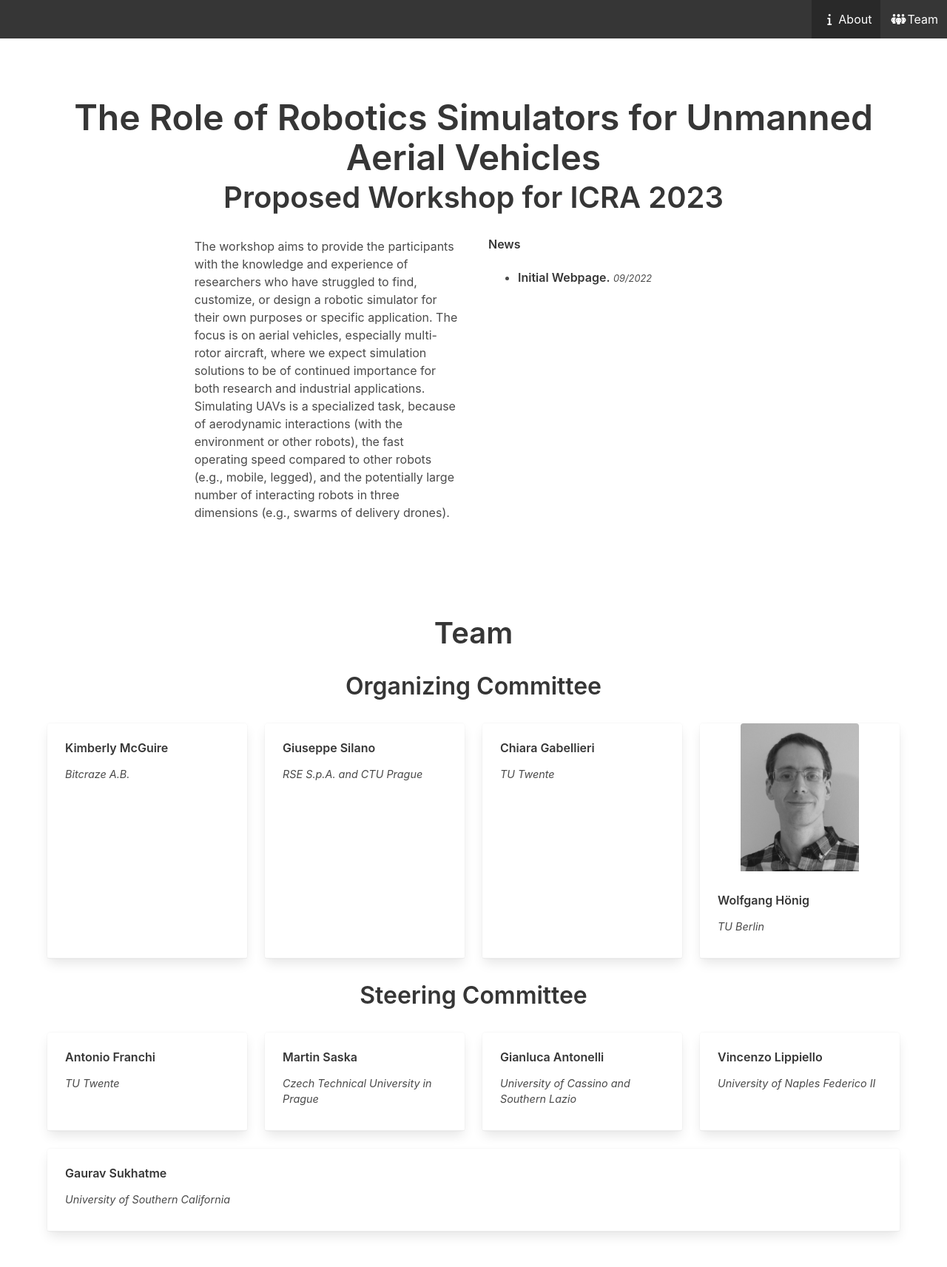
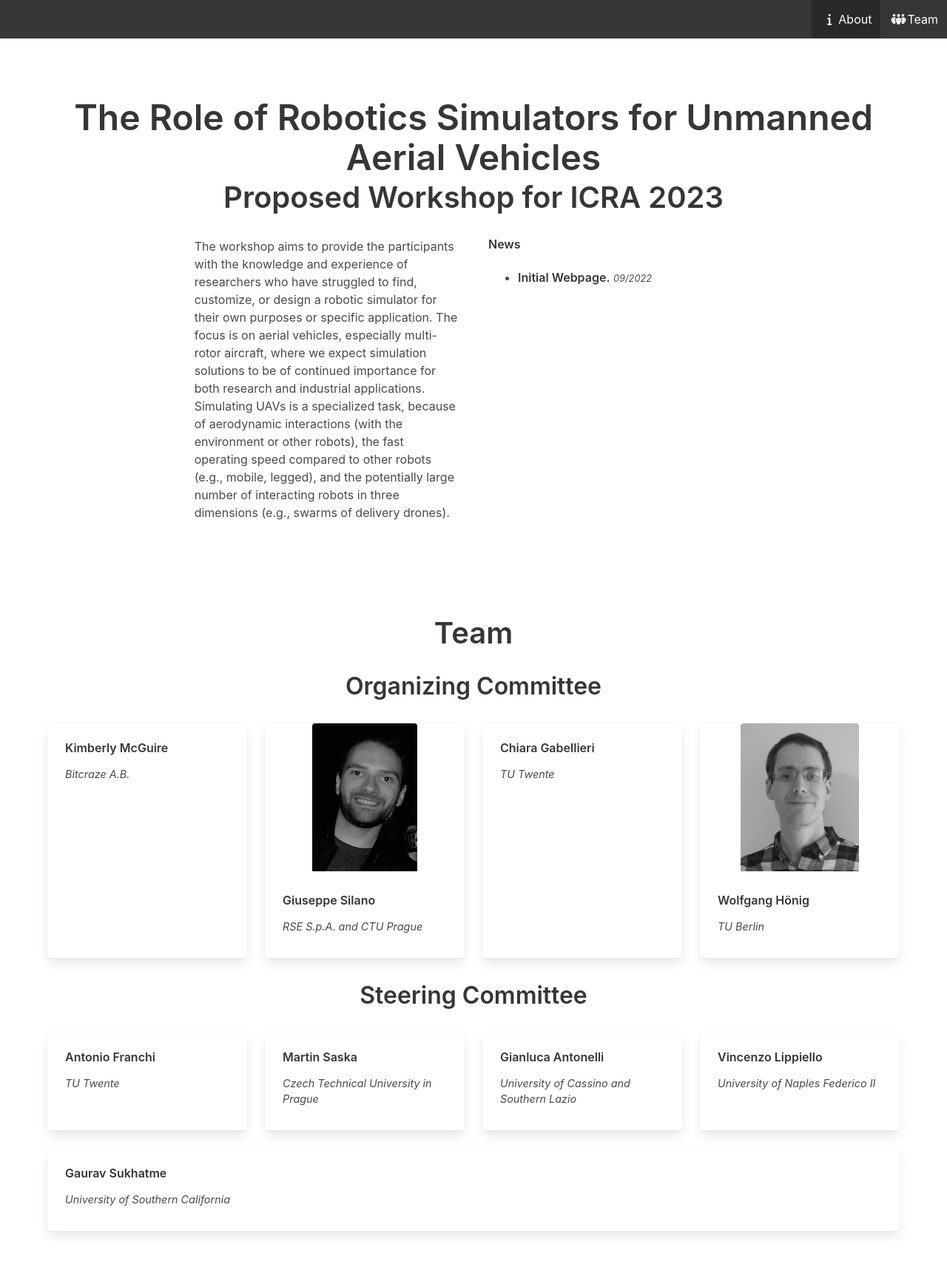
Before and after one commit to IMRCLab/workshop-uav-sims-icra2023, a Jekyll site: the page built from index.html, in a window 1280 px wide. Shown: the whole page at 74% size. Built offline with Jekyll 4.4.1, drawn with Linux system fonts in a browser that asks for light colours.

Commit message:
Add Giuseppe's photo

```diff
--- a/_data/team.yml
+++ b/_data/team.yml
@@ -3,6 +3,7 @@ organizers:
     affiliation: Bitcraze A.B.
   - name: Giuseppe Silano
     affiliation: RSE S.p.A. and CTU Prague
+    image: giuseppe_silano.jpg
   - name: Chiara Gabellieri
     affiliation: TU Twente
   - name: Wolfgang Hönig
```
Also changed, not shown: assets/img/giuseppe_silano.jpg (added).
